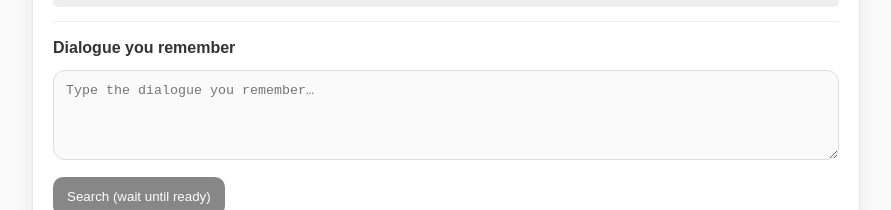
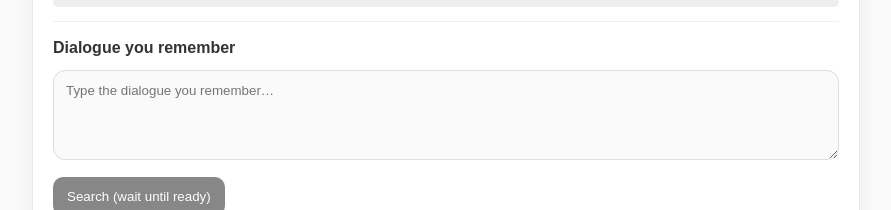
Before and after one commit to abdulraheem05/Momentum, a React app in the folder frontend/: page / in a window 1280 px wide. Shown: the part 529-739 px from the top of the page, without its empty margins (194-1085 px from the left). Built offline with nearby package versions, Linux system fonts and the light colour scheme; the HTML template or start-up script is replaced by a standard one.

Commit message:
added two css stylings

```diff
--- a/frontend/src/App.css
+++ b/frontend/src/App.css
@@ -233,3 +233,12 @@ select {
   color: #8b1b1b;
   text-align: left;
 }
+
+.mutedText {
+  color: #666;
+}
+
+
+select, .textarea, .fileInput {
+  font-family: inherit;
+}
```
